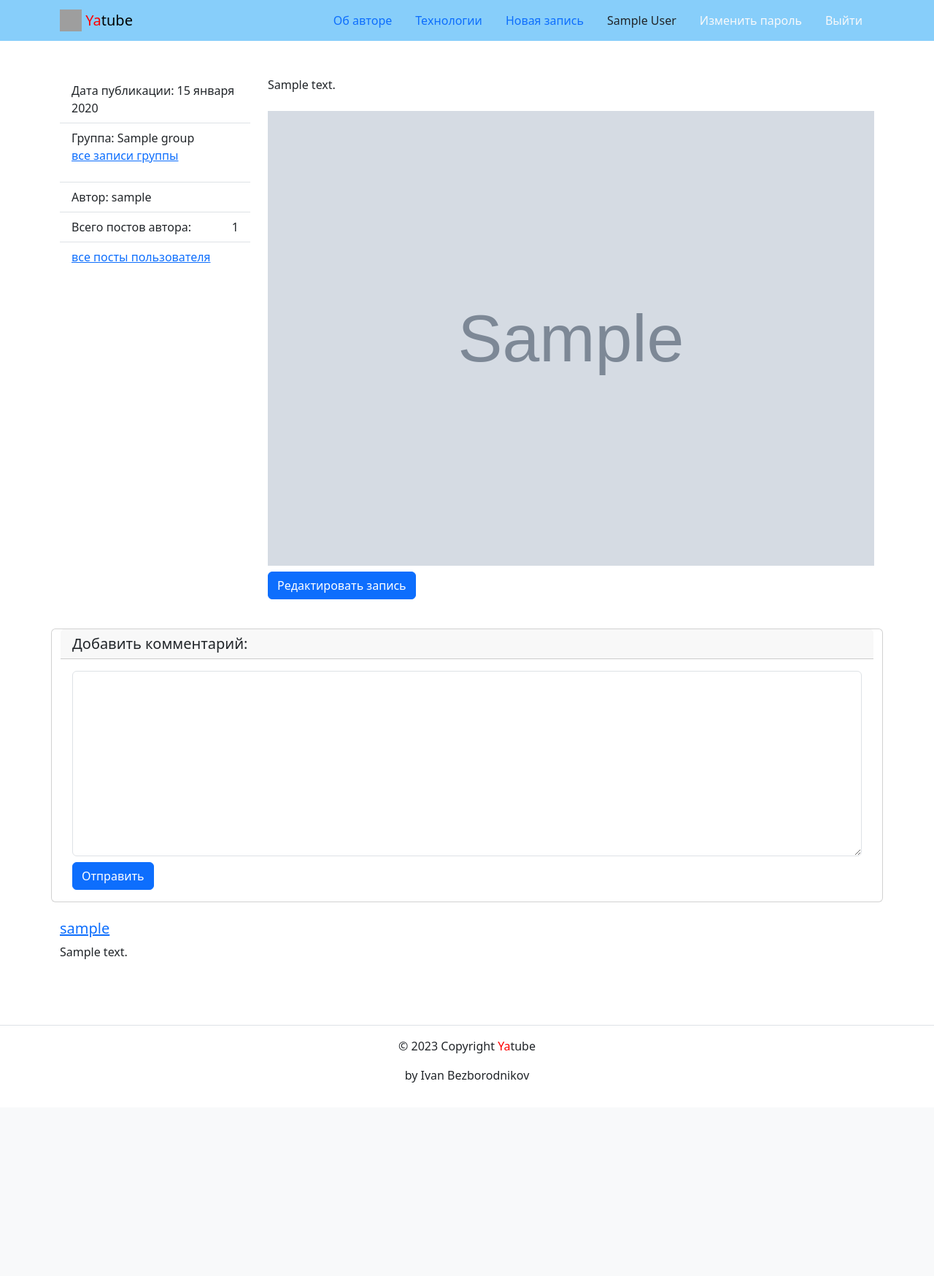
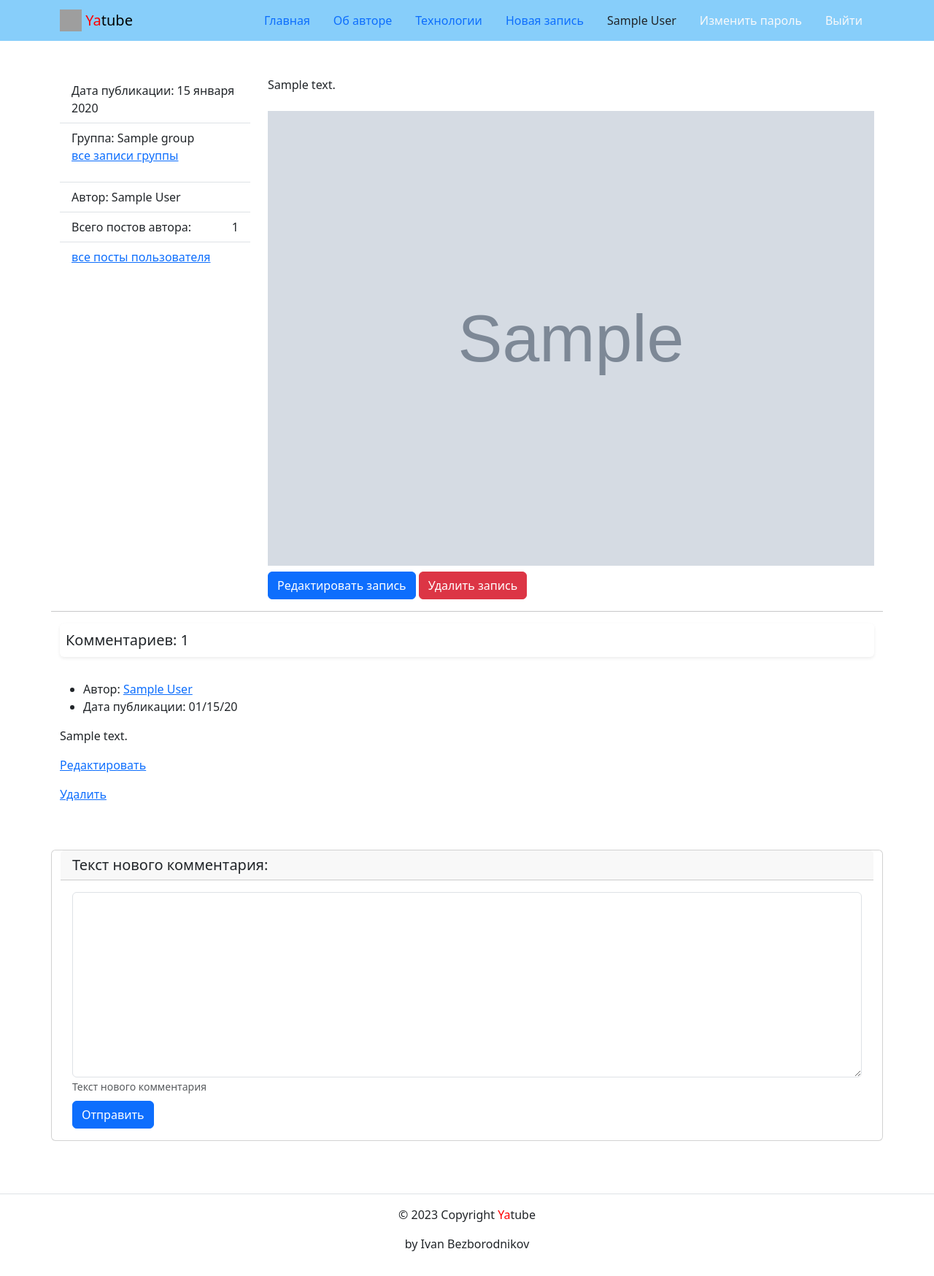
Before and after one commit to occamablade/yatube, a Django app: page /posts/1/ in a window 1280 px wide. Shown: the whole page at 73% size. Before the commit the page ends 1483 px from the top, so only its background shows below. Run offline with Django 3.2, Linux system fonts and the light colour scheme; a user stored in the database is signed in; tables that the repository leaves empty hold one stand-in row (values such as "Sample post"); grey boxes marked "Sample" are stand-in pictures; some libraries are stand-ins or nearby versions; grey boxes are pictures that could not be loaded.

Commit message:
added delete/edit commets

```diff
--- a/yatube/posts/urls.py
+++ b/yatube/posts/urls.py
@@ -7,6 +7,7 @@ from . import views
 app_name = "posts"
 
 urlpatterns = [
+    path('posts/<int:post_id>/delete/', views.post_delete, name='post_delete'),
     path("", views.index, name="index"),
     path("group/<slug:slug>/", views.group_posts, name="group_list"),
     path("profile/<str:username>/", views.profile, name="profile"),
@@ -29,4 +30,10 @@ urlpatterns = [
         'profile/<str:username>/unfollow/',
         views.profile_unfollow,
         name='profile_unfollow'),
+    path('comment/<int:comment_id>/comment_edit/',
+         views.comment_edit,
+         name='comment_edit'),
+    path('posts/<int:post_id>/comment/<int:comment_id>/delete/',
+         views.comment_delete,
+         name='comment_delete'),
 ]
--- a/yatube/posts/views.py
+++ b/yatube/posts/views.py
@@ -48,7 +48,7 @@ def profile(request, username):
 
 def post_detail(request, post_id):
     post = get_object_or_404(Post, pk=post_id)
-    comments = Comment.objects.select_related('post')
+    comments = post.comments.all()
     form = CommentForm(request.POST or None)
     context = {
         "post": post,
@@ -109,6 +109,35 @@ def add_comment(request, post_id):
 
 
 @login_required
+def comment_edit(request, comment_id):
+    comment = get_object_or_404(Comment, pk=comment_id)
+    if request.user != comment.author:
+        return redirect('posts:post_detail', comment.post.pk)
+
+    form = CommentForm(request.POST or None, files=request.FILES or None,
+                       instance=comment)
+    if form.is_valid():
+        form.save()
+        return redirect('posts:post_detail', comment.post.pk)
+    return render(request, 'posts/comment_edit.html', {'form': form})
+
+
+@login_required
+def comment_delete(request, comment_id, post_id):
+    Comment.objects.get(author=request.user, pk=comment_id).delete()
+    return redirect('posts:post_detail', post_id=post_id)
+
+
+@login_required
+def post_delete(request, post_id):
+    post = get_object_or_404(Post, pk=post_id)
+    if request.user != post.author:
+        return redirect('posts:post_detail', post.pk,)
+    post.delete()
+    return redirect('posts:profile', post.author)
+
+
+@login_required
 def follow_index(request):
     author_querry = Follow.objects.filter(user=request.user)
     author_values_list = author_querry.values_list('author')
--- a/yatube/templates/about/tech.html
+++ b/yatube/templates/about/tech.html
@@ -3,8 +3,8 @@
 {% block content %}
 <div class="container py-5">
   <div class="row">
-    <h1>Технологии</h1>
     <aside class="col-8 col-md-2">
+      <h5>Технологии</h5>
       <ul class="list-group list-group-flush">
         <li class="list-group-item">
           Python
@@ -20,8 +20,8 @@
         </li>
       </ul>
     </aside>
-    <article class="col-3 col-md-6">
-      <p>Данный проект представляет собой блог. Данный блог имеет следующие функции:</p>
+    <article class="col-4 col-md-8">
+      <h5>Данный проект представляет собой блог со следующими функциями:</h5>
       <ul class="list-group list-group-flush">
         <li class="list-group-item">
           Создание постов с возможностью прикрепить изображение
--- a/yatube/templates/includes/header.html
+++ b/yatube/templates/includes/header.html
@@ -7,6 +7,10 @@
     </a>
     <ul class="nav nav-pills">
       {% with request.resolver_match.view_name as view_name %}
+      <li class="nav-item">
+        <a class="nav-link {% if view_name  == 'posts:index' %}active{% endif %}" href="{% url 'posts:index' %}">Главная
+        </a>
+      </li>
       <li class="nav-item">
         <a class="nav-link {% if view_name  == 'about:author' %}active{% endif %}" href="{% url 'about:author' %}">Об
           авторе</a>
--- a/yatube/templates/posts/post_detail.html
+++ b/yatube/templates/posts/post_detail.html
@@ -21,7 +21,7 @@
           </li>
             {% endif %}
           <li class="list-group-item">
-            Автор: {{ post.author }}
+            Автор: {{ post.author.get_full_name }}
           </li>
           <li class="list-group-item d-flex justify-content-between align-items-center">
             Всего постов автора: <span>{{ post.author.posts.all.count }}</span>
@@ -45,37 +45,76 @@
         <a class="btn btn-primary" href="{% url 'posts:post_edit' post.pk %}">
           Редактировать запись
         </a>
+        <a button type="button" class="btn btn-danger" href="{% url 'posts:post_delete' post.pk %}">Удалить запись</a>
         </p>
         {% endif %}
       </article>
+      {% if comments.count != 0 %}
+      {% with comments.count as total_comments %}
+      <hr>
+      <figure>
+        <blockquote class="blockquote">
+          <div class="shadow-sm p-2 bg-white rounded">
+            Комментариев: {{ total_comments }}
+          </div>
+        </blockquote>
+      </figure>
+      {% endwith %}
+      {% endif %}
+      {% for comment in comments %}
+        <div class="media mb-4">
+            <div class="media-body">
+              <ul>
+                <li>
+                  Автор:
+                  <a href="{% url 'posts:profile' comment.author.username %}">{{ comment.author.get_full_name }}</a>
+                </li>
+                <li>
+                  Дата публикации: {{ comment.created|date:"m/d/y" }}
+                </li>
+              </ul>
+                <p class="text-break">
+                  {{ comment.text|linebreaksbr }}
+                </p>
+                {% if user == comment.author %}
+                <p>
+                  <a href="{% url 'posts:comment_edit' comment.pk %}">
+                    Редактировать
+                  </a>
+                </p>
+                <p>
+                  <a href="{% url 'posts:comment_delete' comment_id=comment.pk post_id=comment.post.pk %}">
+                    Удалить
+                  </a>
+                </p>
+                {% endif %}
+            </div>
+        </div>
+      {% empty %}
+      <hr>
+      <figure>
+        <blockquote class="blockquote">
+          <div class="shadow-sm p-2 bg-white rounded">
+            Комментариев нет, будь первым!
+          </div>
+        </blockquote>
+      </figure>
+      {% endfor %}
       {% if user.is_authenticated %}
       <div class="card my-4">
-        <h5 class="card-header">Добавить комментарий:</h5>
+        <h5 class="card-header">{{ form.text.help_text}}:</h5>
           <div class="card-body">
-            <form method="post" action="{% url 'posts:add_comment' post.id %}">
+            <form method="post" action="{% url 'posts:add_comment' post.id %}" enctype="multipart/form-data">
               {% csrf_token %}
                 <div class="form-group mb-2">
                   {{ form.text|addclass:"form-control" }}
+                  <small id="{{ form.text.id_for_label }}-help" class="form-text text-muted">{{ form.text.help_text|safe }}</small>
                 </div>
                 <button type="submit" class="btn btn-primary">Отправить</button>
             </form>
           </div>
       </div>
       {% endif %}
-      {% for comment in comments %}
-        <div class="media mb-4">
-            <div class="media-body">
-              <h5 class="mt-0">
-                <a href="{% url 'posts:profile' comment.author.username %}">
-                  {{ comment.author.username }}
-                </a>
-              </h5>
-              <p>
-                {{ comment.text }}
-              </p>
-            </div>
-        </div>
-      {% endfor %}
     </div>
   </div>
 {% endblock %}
```
Also changed, not shown: yatube/templates/about/author.html (+12 -0 lines), yatube/templates/posts/comment_edit.html (added, +27 -0 lines), yatube/yatube/settings.py (line endings or trailing spaces), yatube/yatube/urls.py (line endings or trailing spaces).
